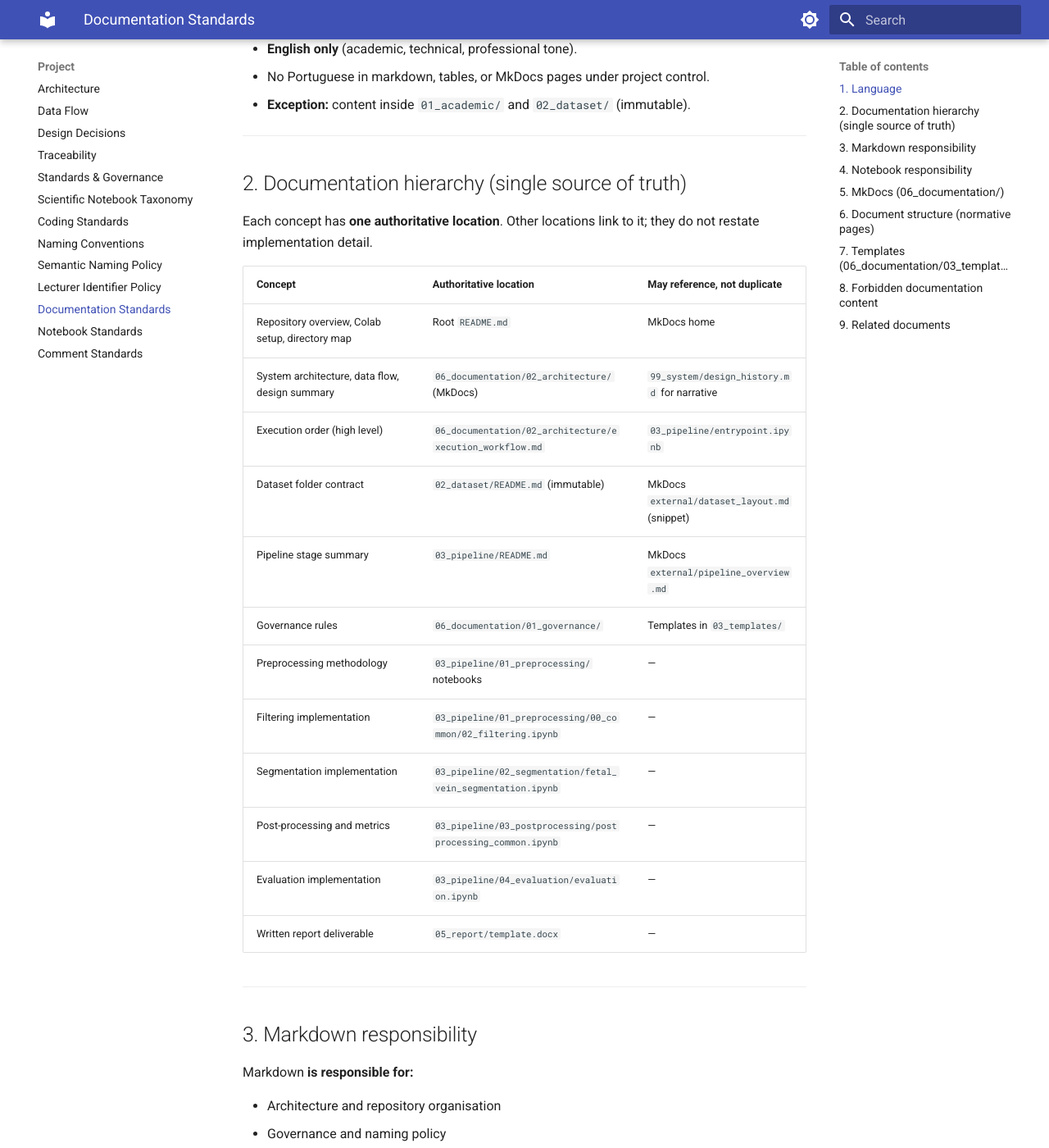
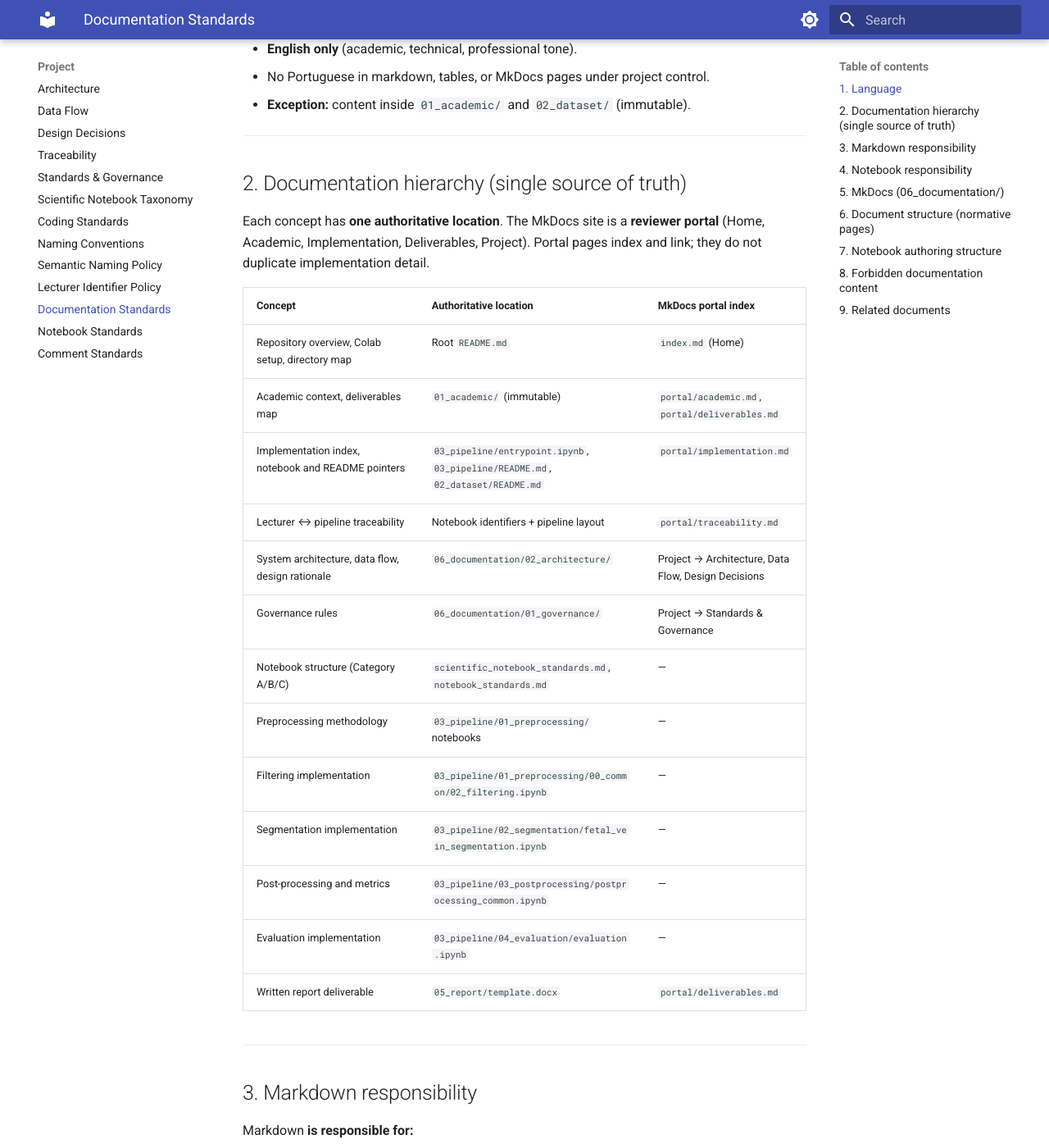
Before and after one commit to bulletproof20/fetal-vein-segmentation, an MkDocs documentation site: the page built from 06_documentation/01_governance/documentation_standards.md, in a window 1280 px wide and 1400 px high, scrolled down 374 px. Shown: the whole window at 82% size. Built offline with MkDocs 1.6.1 and Material for MkDocs 9.7.7, drawn with Linux system fonts in a browser that asks for light colours; some of the changed text lies outside the part shown.

Commit message:
update dkdocs

```diff
--- a/06_documentation/01_governance/documentation_standards.md
+++ b/06_documentation/01_governance/documentation_standards.md
@@ -16,22 +16,23 @@
 
 ## 2. Documentation hierarchy (single source of truth)
 
-Each concept has **one authoritative location**. Other locations link to it; they do not restate implementation detail.
+Each concept has **one authoritative location**. The MkDocs site is a **reviewer portal** (Home, Academic, Implementation, Deliverables, Project). Portal pages index and link; they do not duplicate implementation detail.
 
-| Concept | Authoritative location | May reference, not duplicate |
-|---------|------------------------|------------------------------|
-| Repository overview, Colab setup, directory map | Root `README.md` | MkDocs home |
-| System architecture, data flow, design summary | `06_documentation/02_architecture/` (MkDocs) | `99_system/design_history.md` for narrative |
-| Execution order (high level) | `06_documentation/02_architecture/execution_workflow.md` | `03_pipeline/entrypoint.ipynb` |
-| Dataset folder contract | `02_dataset/README.md` (immutable) | MkDocs `external/dataset_layout.md` (snippet) |
-| Pipeline stage summary | `03_pipeline/README.md` | MkDocs `external/pipeline_overview.md` |
-| Governance rules | `06_documentation/01_governance/` | Templates in `03_templates/` |
+| Concept | Authoritative location | MkDocs portal index |
+|---------|------------------------|---------------------|
+| Repository overview, Colab setup, directory map | Root `README.md` | `index.md` (Home) |
+| Academic context, deliverables map | `01_academic/` (immutable) | `portal/academic.md`, `portal/deliverables.md` |
+| Implementation index, notebook and README pointers | `03_pipeline/entrypoint.ipynb`, `03_pipeline/README.md`, `02_dataset/README.md` | `portal/implementation.md` |
+| Lecturer ↔ pipeline traceability | Notebook identifiers + pipeline layout | `portal/traceability.md` |
+| System architecture, data flow, design rationale | `06_documentation/02_architecture/` | Project → Architecture, Data Flow, Design Decisions |
+| Governance rules | `06_documentation/01_governance/` | Project → Standards & Governance |
+| Notebook structure (Category A/B/C) | `scientific_notebook_standards.md`, `notebook_standards.md` | — |
 | Preprocessing methodology | `03_pipeline/01_preprocessing/` notebooks | — |
 | Filtering implementation | `03_pipeline/01_preprocessing/00_common/02_filtering.ipynb` | — |
 | Segmentation implementation | `03_pipeline/02_segmentation/fetal_vein_segmentation.ipynb` | — |
 | Post-processing and metrics | `03_pipeline/03_postprocessing/postprocessing_common.ipynb` | — |
 | Evaluation implementation | `03_pipeline/04_evaluation/evaluation.ipynb` | — |
-| Written report deliverable | `05_report/template.docx` | — |
+| Written report deliverable | `05_report/template.docx` | `portal/deliverables.md` |
 
 ---
 
@@ -41,9 +42,8 @@ Markdown **is responsible for:**
 
 - Architecture and repository organisation
 - Governance and naming policy
-- Workflows and execution order (without algorithm steps)
-- Design decisions and technology stack
-- MkDocs site structure and publishing instructions
+- Execution index and design rationale (without algorithm steps)
+- MkDocs portal structure and publishing instructions
 - Pointers to notebooks and immutable READMEs
 
 Markdown **must not:**
@@ -83,11 +83,11 @@ Notebooks **must not:**
 
 | Rule | Detail |
 |------|--------|
-| Purpose | Publish architecture, governance, design history wrappers |
+| Purpose | Reviewer portal: Home, Academic, Implementation, Deliverables, Project |
 | Build | `mkdocs build` from repository root |
 | Deploy | `mkdocs gh-deploy` after `site_url` / `repo_url` configured |
-| Links | Use site-relative paths; avoid broken `../` links outside `docs_dir` |
-| Snippets | `external/*.md` may include `02_dataset/README.md`, `03_pipeline/README.md`, `99_system/design_history.md` via pymdown snippets |
+| Links | Use site-relative paths within `docs_dir`; link to repo READMEs and notebooks from `portal/implementation.md` |
+| Snippets | `includes/repo_links.md` for GitHub URLs (not a published page) |
 
 ---
 
@@ -109,9 +109,9 @@ Each governance and architecture page should include:
 
 ---
 
-## 7. Templates (`06_documentation/03_templates/`)
+## 7. Notebook authoring structure
 
-Templates illustrate governance compliance. When governance changes, templates must be updated in the same phase.
+Normative notebook layout is defined in [scientific_notebook_standards.md](scientific_notebook_standards.md) and [notebook_standards.md](notebook_standards.md). There are no separate published template pages.
 
 ---
 
@@ -130,4 +130,4 @@ Do not document as **active workflow**:
 
 - [project_governance.md](project_governance.md)
 - [notebook_standards.md](notebook_standards.md)
-- [../MKDOCS_PUBLISHING.md](../MKDOCS_PUBLISHING.md)
+- Maintainer guide: `06_documentation/MKDOCS_PUBLISHING.md` (repository only; excluded from site build)
--- a/mkdocs.yml
+++ b/mkdocs.yml
@@ -57,12 +57,8 @@ markdown_extensions:
 
 exclude_docs: |
   04_migration/*
-  03_templates/*
   includes/*
   **/experiment_standards.md
-  02_architecture/runtime_architecture.md
-  02_architecture/technology_stack.md
-  02_architecture/execution_workflow.md
   MKDOCS_PUBLISHING.md
 
 nav:
```
Also changed, not shown: 06_documentation/01_governance/coding_standards.md (+1 -1 lines), 06_documentation/01_governance/notebook_standards.md (+2 -2 lines), 06_documentation/01_governance/project_governance.md (+2 -2 lines), 06_documentation/01_governance/scientific_notebook_standards.md (+1 -1 lines).
